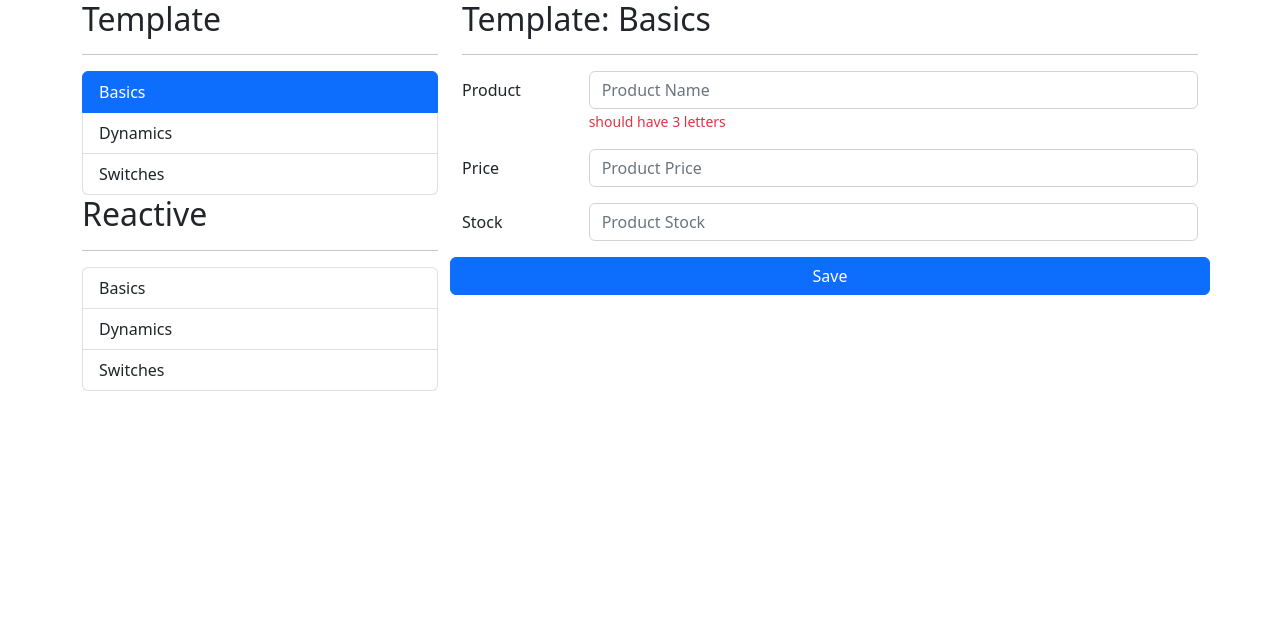
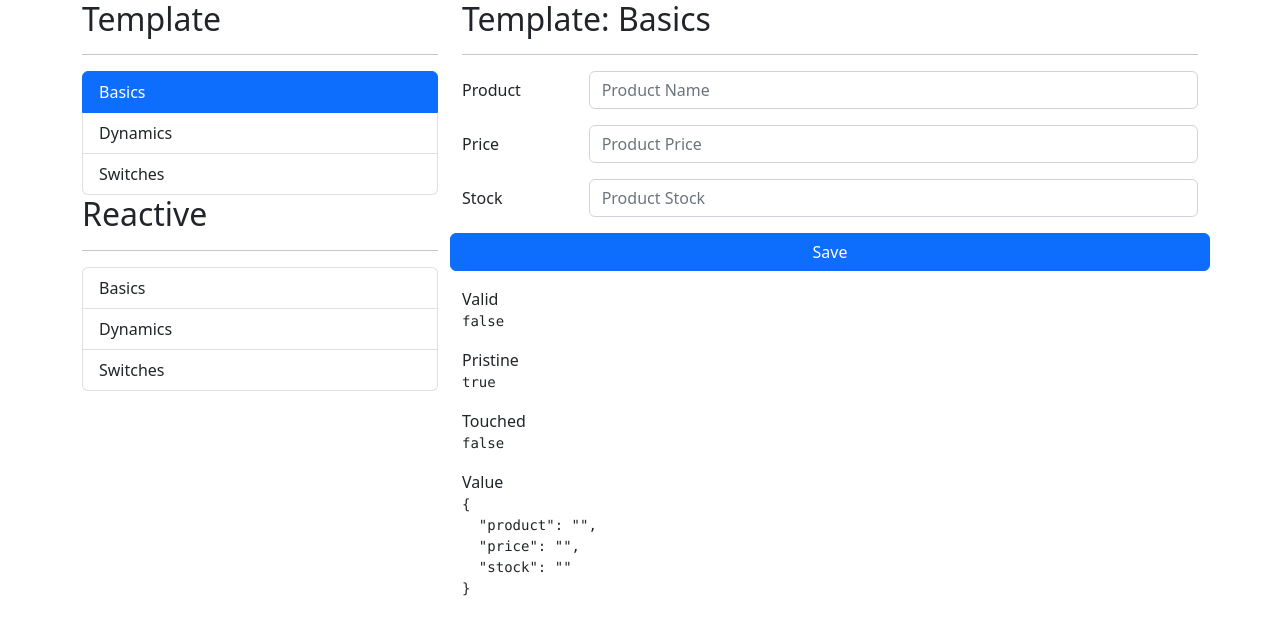
Before and after one commit to rolandoguerra1991/angular-formsApp, an Angular app: page /template/basics in a window 1280 px wide. Shown: the top 634 px of the page. Built offline with nearby package versions, Linux system fonts and the light colour scheme.

Commit message:
validado precio

```diff
--- a/src/app/template/basics/basics.component.html
+++ b/src/app/template/basics/basics.component.html
@@ -3,43 +3,32 @@
 
 <div class="row">
   <div class="col">
-    <form (ngSubmit)="save(myForm)" #myForm="ngForm">
+    <form (ngSubmit)="save()" #myForm="ngForm">
+
       <div class="row mb-3">
         <label class="col-sm-2 col-form-label">Product</label>
         <div class="col-sm-10">
-          <input
-            type="text"
-            class="form-control"
-            placeholder="Product Name"
-            ngModel
-            name="product"
-            required
-          >
-          <span class="form-text text-danger">should have 3 letters</span>
+          <input type="text" class="form-control" placeholder="Product Name" name="product" ngModel required
+            minlength="3">
+          <span class="form-text text-danger" *ngIf="nameValid()">
+            should have 3 letters
+          </span>
         </div>
       </div>
+
       <div class="row mb-3">
         <label class="col-sm-2 col-form-label">Price</label>
         <div class="col-sm-10">
-          <input
-            type="number"
-            class="form-control"
-            placeholder="Product Price"
-            ngModel
-            name="price"
-          >
+          <input type="number" class="form-control" placeholder="Product Price" ngModel name="price">
         </div>
+        <span class="form-text text-danger" *ngIf="priceValid()">
+          price must be 0 or greater
+        </span>
       </div>
       <div class="row mb-3">
         <label class="col-sm-2 col-form-label">Stock</label>
         <div class="col-sm-10">
-          <input
-            type="number"
-            class="form-control"
-            placeholder="Product Stock"
-            ngModel
-            name="stock"
-          >
+          <input type="number" class="form-control" placeholder="Product Stock" ngModel name="stock">
         </div>
       </div>
       <div class="row mb-3">
@@ -48,3 +37,18 @@
     </form>
   </div>
 </div>
+<div class="row">
+  <div class="col">
+    <span>Valid</span>
+    <pre>{{ myForm.valid }}</pre>
+
+    <span>Pristine</span>
+    <pre>{{ myForm.pristine }}</pre>
+
+    <span>Touched</span>
+    <pre>{{ myForm.touched }}</pre>
+
+    <span>Value</span>
+    <pre>{{ myForm.value | json }}</pre>
+  </div>
+</div>
--- a/src/app/template/basics/basics.component.ts
+++ b/src/app/template/basics/basics.component.ts
@@ -1,4 +1,4 @@
-import { Component, OnInit } from '@angular/core';
+import { Component, OnInit, ViewChild } from '@angular/core';
 import { NgForm } from '@angular/forms';
 
 @Component({
@@ -7,13 +7,24 @@ import { NgForm } from '@angular/forms';
   styleUrls: ['./basics.component.css']
 })
 export class BasicsComponent implements OnInit {
+  @ViewChild('myForm') myForm!: NgForm;
 
   constructor() { }
 
   ngOnInit(): void {
   }
 
-  save(myForm: NgForm) {
-    console.log(myForm)
+  save() {
+    console.log(this.myForm)
+  }
+
+  nameValid():boolean {
+    return this.myForm?.controls['product']?.invalid
+      && this.myForm?.controls['product']?.touched
+  }
+
+  priceValid():boolean {
+    return this.myForm?.controls['price']?.value < 0
+      && this.myForm?.controls['price']?.touched;
   }
 }
```
